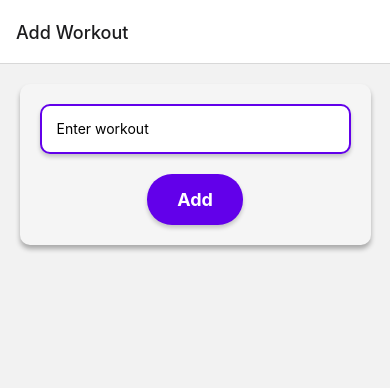
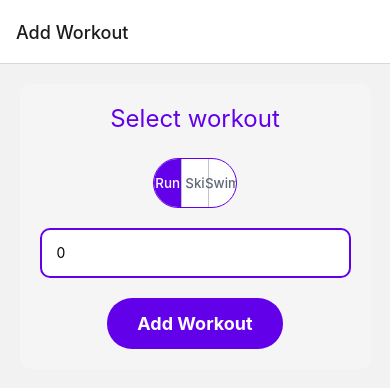
Before and after one commit to laovirtanen/workoutDiary, a React Native app: screen / in a window 390 px wide. Shown: the top 388 px of the page. Built offline with nearby package versions, Linux system fonts and the light colour scheme.

Commit message:
added buttongroup and edited styles

```diff
--- a/App.js
+++ b/App.js
@@ -2,7 +2,7 @@ import { StatusBar } from 'expo-status-bar';
 import React from 'react';
 import { NavigationContainer } from '@react-navigation/native';
 import { createStackNavigator } from '@react-navigation/stack';
-import AddWorkout from './components/add_workout';
+import AddWorkout from './components/AddWorkout';
 
 const Stack = createStackNavigator();
 
--- /dev/null
+++ b/components/AddWorkout.js
@@ -0,0 +1,46 @@
+import React, { useState } from 'react';
+import { View, Text, TextInput, TouchableOpacity } from 'react-native';
+import { styles } from '../styles/AddWorkoutStyles';
+import { ButtonGroup } from 'react-native-elements';
+
+const AddWorkout = () => {
+  const [selectedIndex, setSelectedIndex] = useState(0);
+  const [workout, setWorkout] = useState('');
+
+  const updateIndex = (index) => {
+    setSelectedIndex(index);
+  };
+
+  const buttons = ['Run', 'Ski', 'Swim'];
+
+  const handleSubmit = () => {
+    console.log(`Workout: ${workout}, Type: ${buttons[selectedIndex]}`);
+  };
+
+  return (
+    <View style={styles.container}>
+      <Text style={styles.header}>Select workout</Text>
+
+      <ButtonGroup
+        onPress={updateIndex}
+        selectedIndex={selectedIndex}
+        buttons={buttons}
+        containerStyle={styles.buttonGroupContainer}
+        selectedButtonStyle={styles.selectedButtonGroupButton}
+      />
+
+      <TextInput
+        style={styles.input}
+        placeholder="0"
+        value={workout}
+        onChangeText={setWorkout}
+      />
+
+      <TouchableOpacity style={styles.button} onPress={handleSubmit}>
+        <Text style={styles.buttonText}>Add Workout</Text>
+      </TouchableOpacity>
+    </View>
+  );
+};
+
+export default AddWorkout;
--- a/components/add_workout.js
+++ /dev/null
@@ -1,31 +0,0 @@
-import React, { useState } from 'react';
-import { View, Text, TextInput, Button, TouchableOpacity } from 'react-native';
-import { styles } from '../styles/AddWorkoutStyles';
-
-const AddWorkout = () => {
-  const [workout, setWorkout] = useState('');
-
-  const handleInputChange = (value) => {
-    setWorkout(value);
-  };
-
-  const handleSubmit = () => {
-    console.log(`Workout added: ${workout}`);
-  };
-
-  return (
-    <View style={styles.container}>
-      <TextInput
-        style={styles.input}
-        placeholder="Enter workout"
-        value={workout}
-        onChangeText={handleInputChange}
-      />
-      <TouchableOpacity style={styles.button} onPress={handleSubmit}>
-        <Text style={styles.buttonText}>Add</Text>
-      </TouchableOpacity>
-    </View>
-  );
-};
-
-export default AddWorkout;
--- a/package.json
+++ b/package.json
@@ -15,6 +15,7 @@
     "expo-status-bar": "~1.12.1",
     "react": "18.2.0",
     "react-native": "0.74.5",
+    "react-native-elements": "^3.4.3",
     "react-native-safe-area-context": "4.10.5",
     "react-native-screens": "3.31.1"
   },
--- a/styles/AddWorkoutStyles.js
+++ b/styles/AddWorkoutStyles.js
@@ -1,18 +1,14 @@
 import { StyleSheet } from 'react-native';
+import { ButtonGroup } from 'react-native-elements';
 
 export const styles = StyleSheet.create({
   container: {
     width: '90%',
     alignItems: 'center',
     justifyContent: 'center',
-    padding: 20,
+    padding: 20,  //
     backgroundColor: '#f5f5f5',
     borderRadius: 10,
-    shadowColor: '#000',
-    shadowOffset: { width: 0, height: 4 },
-    shadowOpacity: 0.3,
-    shadowRadius: 5,
-    elevation: 6,
     marginLeft: '5%',
     marginTop: '5%',
   },
@@ -26,27 +22,38 @@ export const styles = StyleSheet.create({
     width: '100%',
     paddingHorizontal: 15,
     backgroundColor: '#fff',
-    shadowColor: '#000',
-    shadowOffset: { width: 0, height: 3 },
-    shadowOpacity: 0.2,
-    shadowRadius: 4,
-    elevation: 5,
   },
+
   button: {
     backgroundColor: '#6200ea',
     paddingVertical: 15,
     paddingHorizontal: 30,
     borderRadius: 25,
-    shadowColor: '#000',
-    shadowOffset: { width: 0, height: 3 },
-    shadowOpacity: 0.2,
-    shadowRadius: 4,
-    elevation: 5,
   },
+
   buttonText: {
     color: '#fff',
     fontSize: 18,
     fontWeight: 'bold',
     textAlign: 'center',
   },
+  buttonGroupContainer: {
+    borderRadius: 25,
+    marginBottom: 20,
+    borderColor: '#6200ea',
+    borderWidth: 1,
+    height: 50,
+    overflow: 'hidden',
+  },
+
+  selectedButtonGroupButton: {
+    backgroundColor: '#6200ea',
+  },
+
+    header: {
+        fontSize: 24,
+        marginBottom: 20,
+        color: '#6200ea',
+    },
+
 });
```
Also changed, not shown: 1 other file (tests, documents, lock files or other folders).
